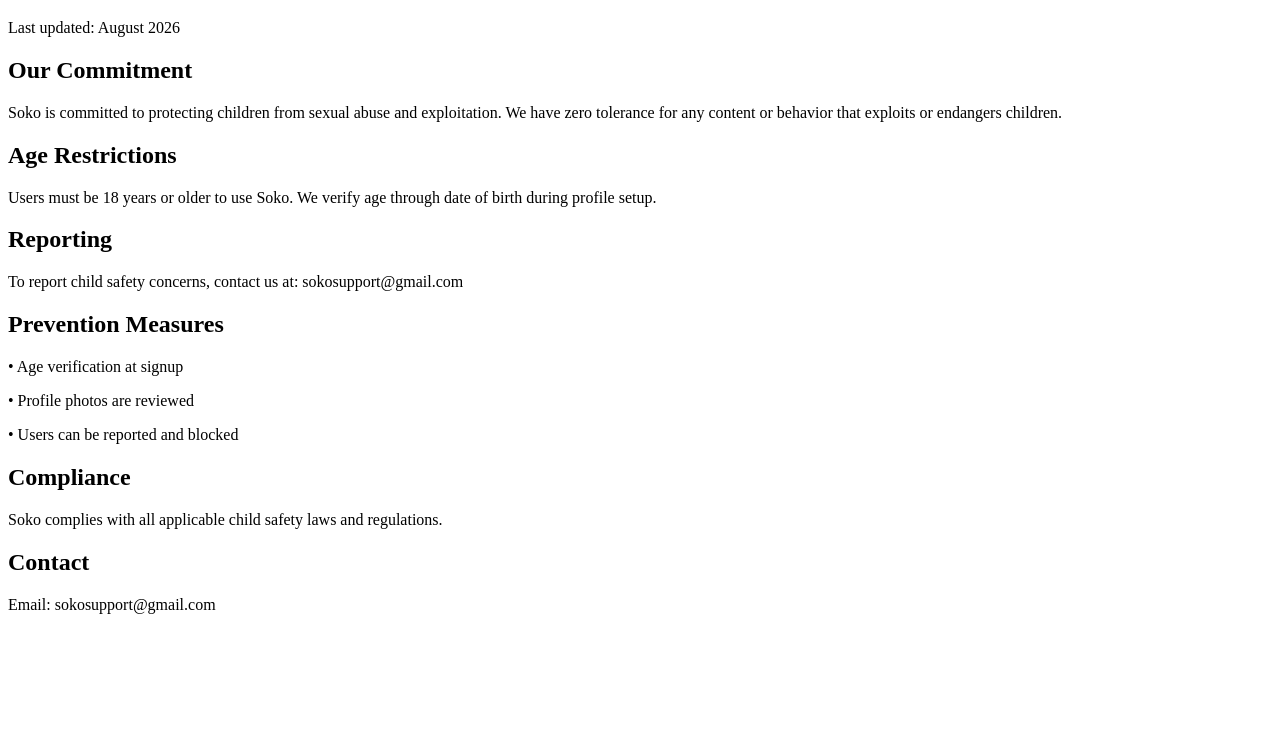
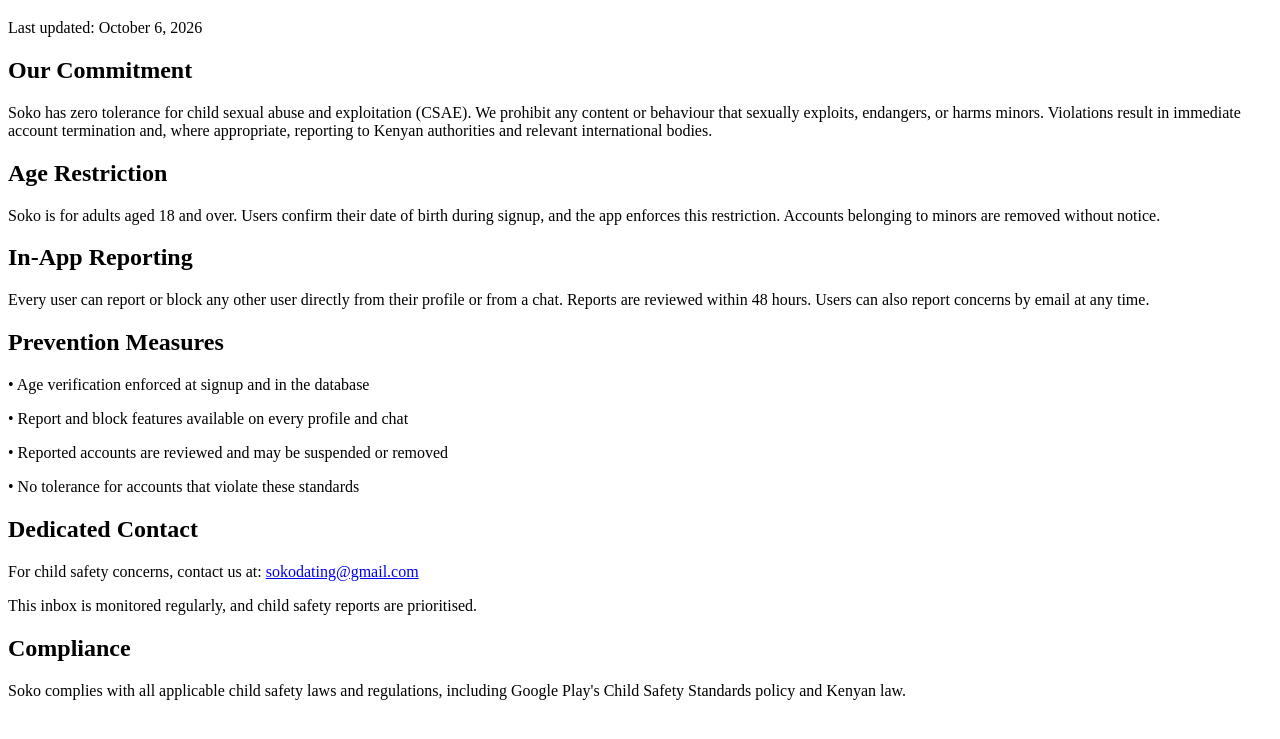
Before and after one commit to Chirchir-Dan/soko-privacy, a plain HTML site: page safety.html in a window 1280 px wide. Shown: the part 61-800 px from the top of the page. Drawn offline with Linux system fonts and the light colour scheme.

Commit message:
Update child safety standards content in safety.html

```diff
--- a/safety.html
+++ b/safety.html
@@ -3,26 +3,28 @@
 <head><title>Child Safety Standards - Soko</title></head>
 <body>
 <h1>Child Safety Standards for Soko</h1>
-<p>Last updated: August 2026</p>
+<p>Last updated: October 6, 2026</p>
 
 <h2>Our Commitment</h2>
-<p>Soko is committed to protecting children from sexual abuse and exploitation. We have zero tolerance for any content or behavior that exploits or endangers children.</p>
+<p>Soko has zero tolerance for child sexual abuse and exploitation (CSAE). We prohibit any content or behaviour that sexually exploits, endangers, or harms minors. Violations result in immediate account termination and, where appropriate, reporting to Kenyan authorities and relevant international bodies.</p>
 
-<h2>Age Restrictions</h2>
-<p>Users must be 18 years or older to use Soko. We verify age through date of birth during profile setup.</p>
+<h2>Age Restriction</h2>
+<p>Soko is for adults aged 18 and over. Users confirm their date of birth during signup, and the app enforces this restriction. Accounts belonging to minors are removed without notice.</p>
 
-<h2>Reporting</h2>
-<p>To report child safety concerns, contact us at: sokosupport@gmail.com</p>
+<h2>In-App Reporting</h2>
+<p>Every user can report or block any other user directly from their profile or from a chat. Reports are reviewed within 48 hours. Users can also report concerns by email at any time.</p>
 
 <h2>Prevention Measures</h2>
-<p>• Age verification at signup</p>
-<p>• Profile photos are reviewed</p>
-<p>• Users can be reported and blocked</p>
+<p>• Age verification enforced at signup and in the database</p>
+<p>• Report and block features available on every profile and chat</p>
+<p>• Reported accounts are reviewed and may be suspended or removed</p>
+<p>• No tolerance for accounts that violate these standards</p>
+
+<h2>Dedicated Contact</h2>
+<p>For child safety concerns, contact us at: <a href="mailto:sokodating@gmail.com">sokodating@gmail.com</a></p>
+<p>This inbox is monitored regularly, and child safety reports are prioritised.</p>
 
 <h2>Compliance</h2>
-<p>Soko complies with all applicable child safety laws and regulations.</p>
-
-<h2>Contact</h2>
-<p>Email: sokosupport@gmail.com</p>
+<p>Soko complies with all applicable child safety laws and regulations, including Google Play's Child Safety Standards policy and Kenyan law.</p>
 </body>
 </html>
```
